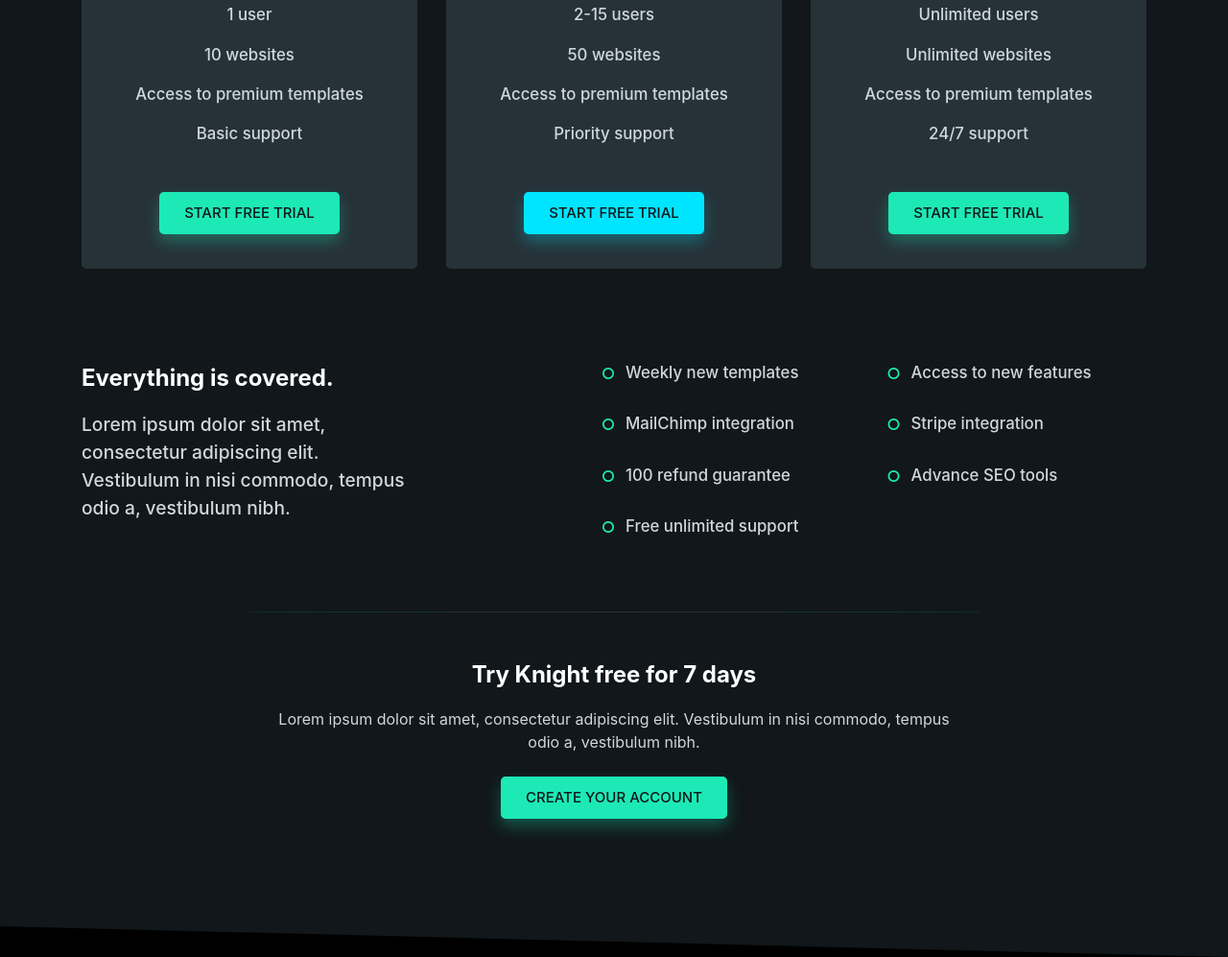
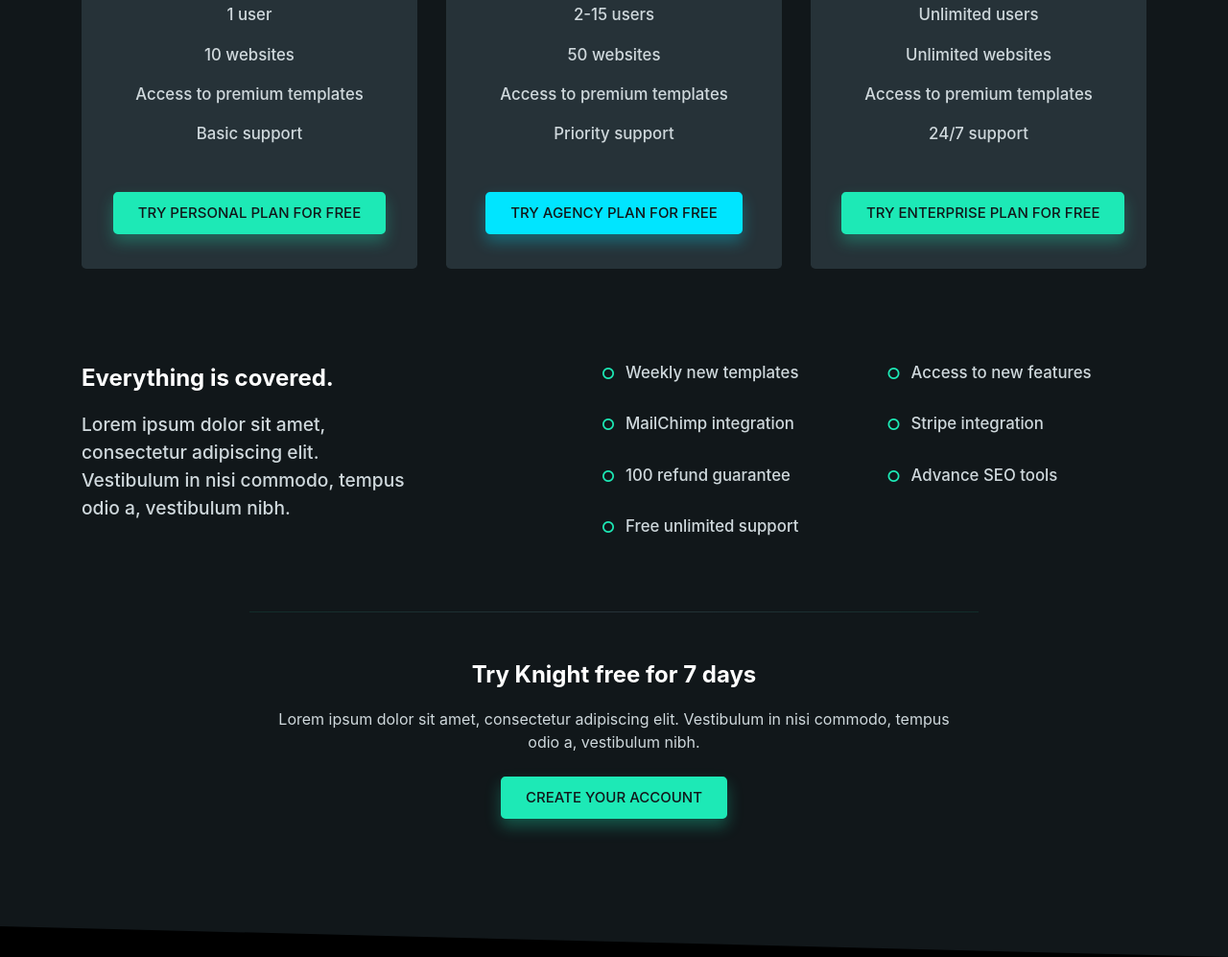
Before and after one commit to KarimTheDream19/Verifica, a plain HTML site: page index.html in a window 1280 px wide. Shown: the part 2978-3975 px from the top of the page at 96% size. Drawn offline with nearby package versions, Linux system fonts and the light colour scheme; a web font is replaced by a local one.

Commit message:
Cambio nome bottoni CTA

```diff
--- a/index.html
+++ b/index.html
@@ -196,7 +196,7 @@ height="0" width="0" style="display:none;visibility:hidden"></iframe></noscript>
                                 <li>Basic support</li>
                             </ul>
                             <a href="#" class="btn btn-primary">
-                                Start free trial
+                                Try personal plan for free
                             </a>
                         </div>
                     </div>
@@ -212,7 +212,7 @@ height="0" width="0" style="display:none;visibility:hidden"></iframe></noscript>
                                 <li>Priority support</li>
                             </ul>
                             <a href="#" class="btn btn-info">
-                                Start free trial
+                                Try agency plan for free
                             </a>
                         </div>
                     </div>
@@ -228,7 +228,7 @@ height="0" width="0" style="display:none;visibility:hidden"></iframe></noscript>
                                 <li>24/7 support</li>
                             </ul>
                             <a href="#" class="btn btn-primary">
-                                Start free trial
+                                Try enterprise plan for free
                             </a>
                         </div>
                     </div>
```
